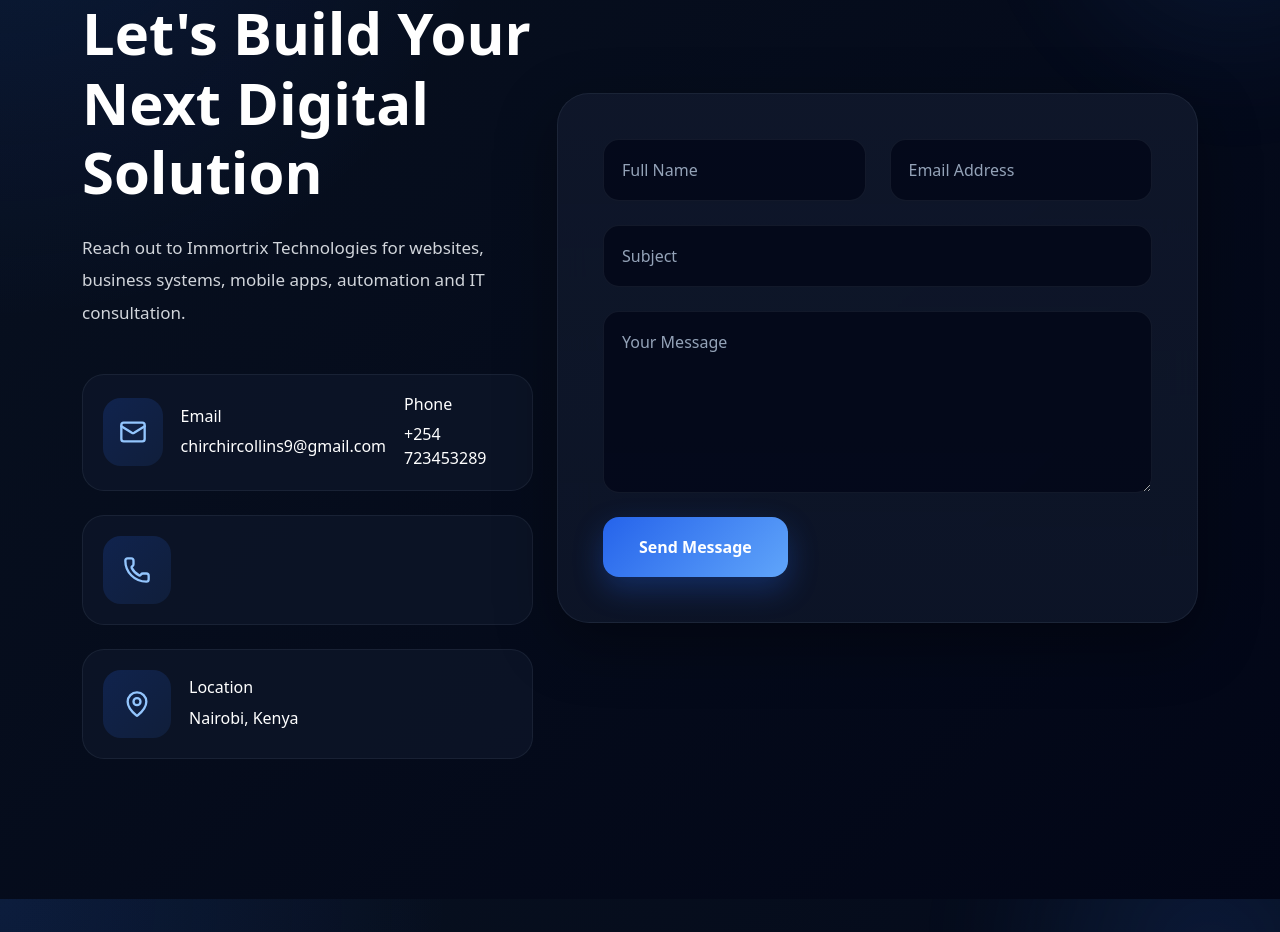
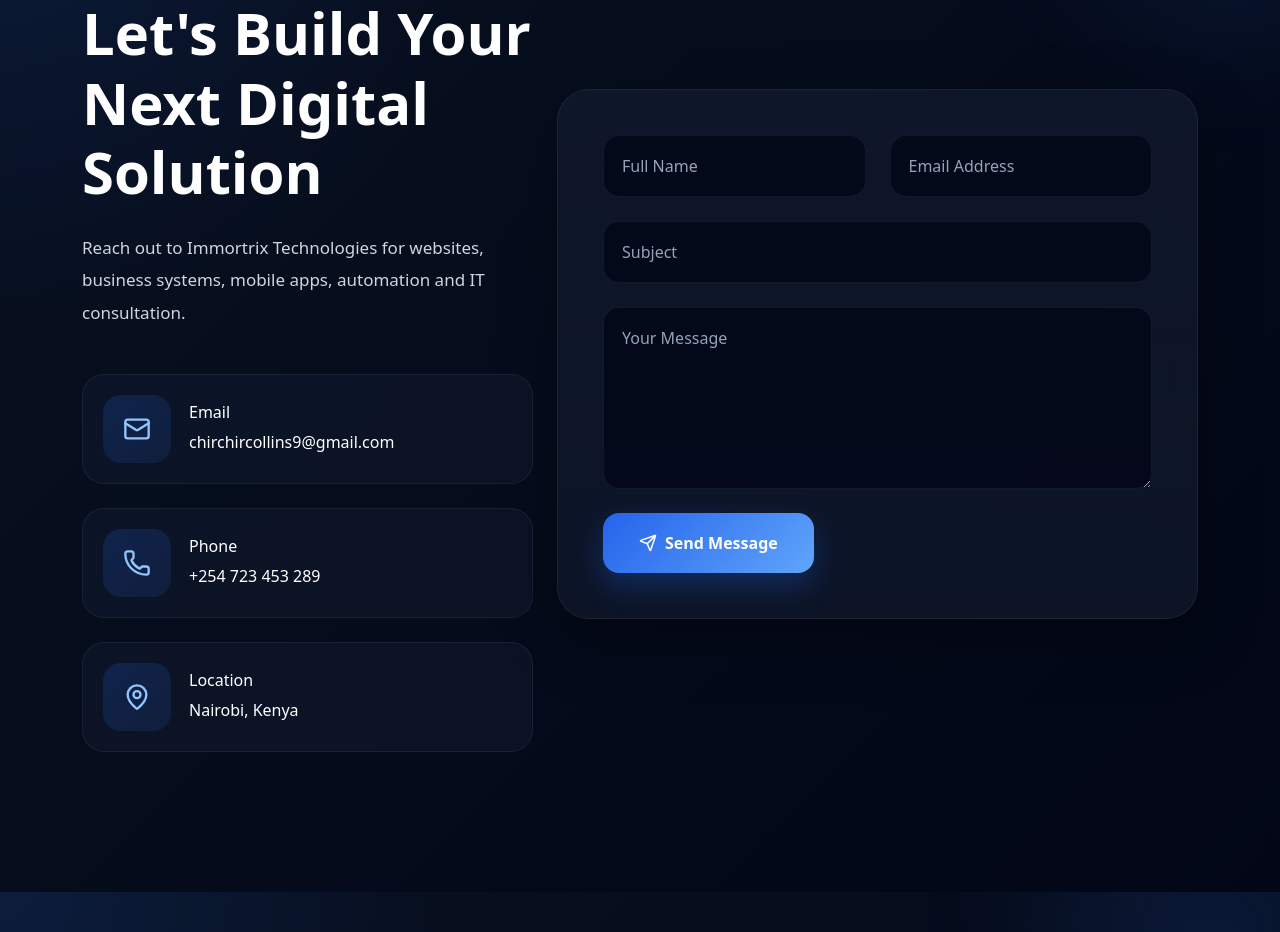
Before and after one commit to collins-coder/immortrix-website, a React (Create React App) app: page / in a window 1280 px wide. Shown: the part 5683-6615 px from the top of the page. Built offline with nearby package versions, Linux system fonts and the light colour scheme.

Commit message:
Updated website icon text

```diff
--- a/package.json
+++ b/package.json
@@ -3,9 +3,10 @@
   "version": "0.1.0",
   "private": true,
   "engines": {
-  "node": "18.x"
-},
+    "node": "18.x"
+  },
   "dependencies": {
+    "@emailjs/browser": "^4.4.1",
     "@testing-library/dom": "^10.4.1",
     "@testing-library/jest-dom": "^6.9.1",
     "@testing-library/react": "^16.3.2",
--- a/public/index.html
+++ b/public/index.html
@@ -24,7 +24,7 @@
       work correctly both with client-side routing and a non-root public URL.
       Learn how to configure a non-root public URL by running `npm run build`.
     -->
-    <title>React App</title>
+    <title>Immortrix Technologies</title>
   </head>
   <body>
     <noscript>You need to enable JavaScript to run this app.</noscript>
--- a/src/components/Contact.js
+++ b/src/components/Contact.js
@@ -1,8 +1,10 @@
 import React from "react";
+
 import {
   Mail,
   Phone,
-  MapPin
+  MapPin,
+  Send
 } from "lucide-react";
 
 function Contact() {
@@ -43,12 +45,9 @@
 
                 <div>
                   <h6>Email</h6>
-                  <span>chirchircollins9@gmail.com</span>
-                </div>
-
-                <div>
-                  <h6>Phone</h6>
-                  <span>+254 723453289</span>
+                  <span>
+                    chirchircollins9@gmail.com
+                  </span>
                 </div>
 
               </div>
@@ -59,7 +58,12 @@
                   <Phone />
                 </div>
 
-
+                <div>
+                  <h6>Phone</h6>
+                  <span>
+                    +254 723 453 289
+                  </span>
+                </div>
 
               </div>
 
@@ -71,7 +75,9 @@
 
                 <div>
                   <h6>Location</h6>
-                  <span>Nairobi, Kenya</span>
+                  <span>
+                    Nairobi, Kenya
+                  </span>
                 </div>
 
               </div>
@@ -86,14 +92,33 @@
 
             <div className="contact-form-card">
 
+              <form
+  action="https://formsubmit.co/chirchircollins9@gmail.com"
+  method="POST"
+>
+
+  <input
+    type="hidden"
+    name="_captcha"
+    value="false"
+  />
+
+  <input
+    type="hidden"
+    name="_template"
+    value="table"
+  />
+
   <div className="row">
 
     <div className="col-md-6 mb-4">
 
       <input
         type="text"
+        name="name"
         className="form-control custom-input"
         placeholder="Full Name"
+        required
       />
 
     </div>
@@ -102,8 +127,10 @@
 
       <input
         type="email"
+        name="email"
         className="form-control custom-input"
         placeholder="Email Address"
+        required
       />
 
     </div>
@@ -114,8 +141,10 @@
 
     <input
       type="text"
+      name="subject"
       className="form-control custom-input"
       placeholder="Subject"
+      required
     />
 
   </div>
@@ -124,15 +153,26 @@
 
     <textarea
       rows="6"
+      name="message"
       className="form-control custom-input"
       placeholder="Your Message"
+      required
     ></textarea>
 
   </div>
 
-              <button className="submit-btn">
+  <button
+    type="submit"
+    className="submit-btn d-flex align-items-center gap-2"
+  >
+
+    <Send size={18} />
+
     Send Message
+
   </button>
+
+</form>
 
             </div>
 
```
Also changed, not shown: 1 other file (tests, documents, lock files or other folders). Lines whose indentation alone changed are shown as unchanged.
